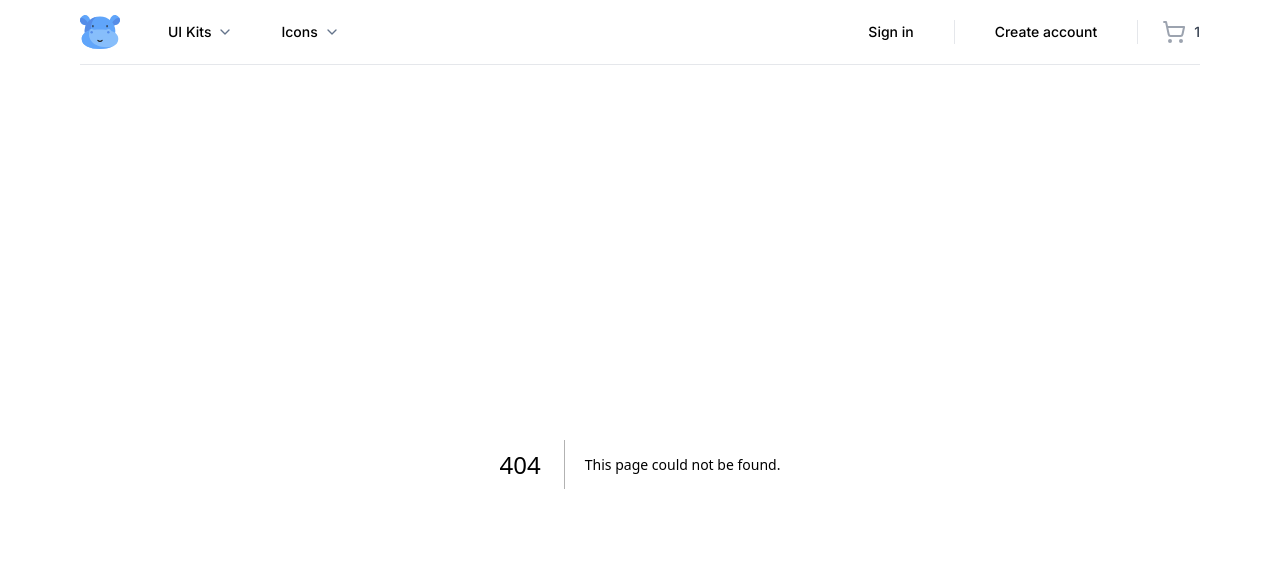
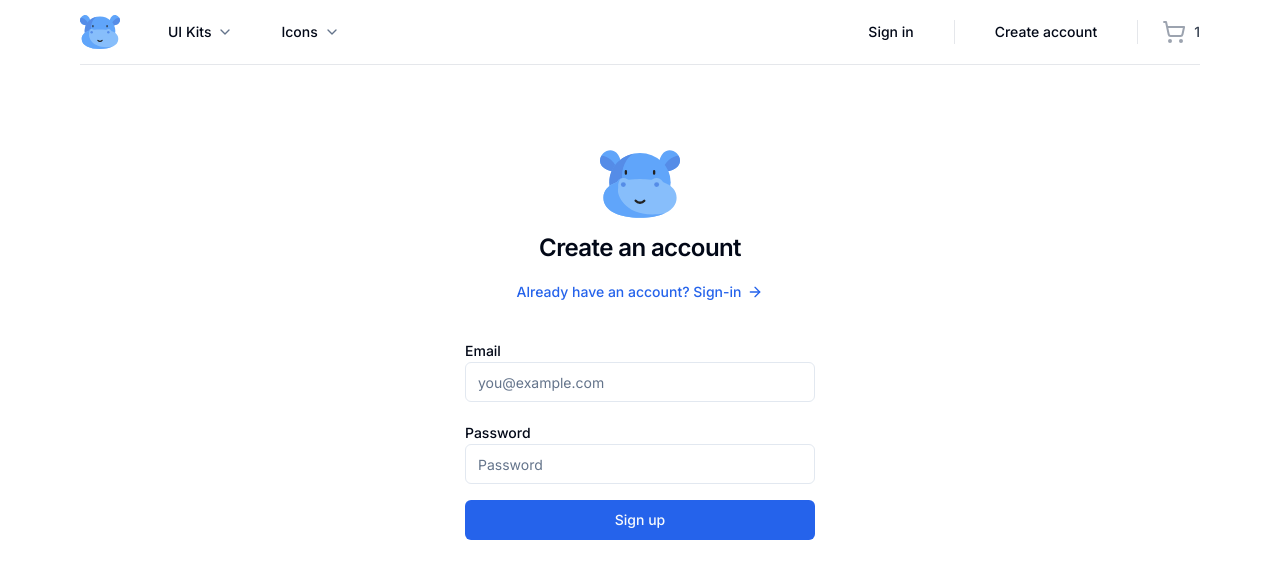
Before and after one commit to SanchitB23/e-Commerce-App, a Next.js app: page /sign-up in a window 1280 px wide. Before the commit this address had no page. Shown: the top 578 px of the page. Built offline with nearby package versions, Linux system fonts and the light colour scheme.

Commit message:
Added Signup Component

```diff
--- a/package.json
+++ b/package.json
@@ -9,10 +9,12 @@
     "lint": "next lint"
   },
   "dependencies": {
+    "@hookform/resolvers": "^3.3.2",
     "@payloadcms/bundler-webpack": "^1.0.5",
     "@payloadcms/db-mongodb": "^1.0.8",
     "@payloadcms/richtext-slate": "^1.2.0",
     "@radix-ui/react-dialog": "^1.0.5",
+    "@radix-ui/react-label": "^2.0.2",
     "@radix-ui/react-scroll-area": "^1.0.5",
     "@radix-ui/react-separator": "^1.0.3",
     "@radix-ui/react-slot": "^1.0.2",
@@ -26,8 +28,11 @@
     "payload": "^2.2.1",
     "react": "^18",
     "react-dom": "^18",
+    "react-hook-form": "^7.48.2",
+    "sonner": "^1.2.3",
     "tailwind-merge": "^2.0.0",
     "tailwindcss-animate": "^1.0.7",
+    "zod": "^3.22.4",
     "zustand": "^4.4.6"
   },
   "devDependencies": {
--- /dev/null
+++ b/src/app/(auth)/sign-up/page.tsx
@@ -0,0 +1,98 @@
+import React from "react";
+import { Icons } from "@/components/Icons";
+import Link from "next/link";
+import { Button, buttonVariants } from "@/components/ui/button";
+import { ArrowRight } from "lucide-react";
+import { Input } from "@/components/ui/input";
+import { Label } from "@/components/ui/label";
+import { useForm } from "react-hook-form";
+import { zodResolver } from "@hookform/resolvers/zod";
+import {
+  AuthCredentialsValidator,
+  TAuthCredentialsValidator,
+} from "@/lib/validators/account-credentials-validator";
+import { cn } from "@/lib/utils";
+
+function SignUp() {
+  const {
+    register,
+    handleSubmit,
+    formState: { errors },
+  } = useForm<TAuthCredentialsValidator>({
+    resolver: zodResolver(AuthCredentialsValidator),
+  });
+
+  const onSubmit = ({ email, password }: TAuthCredentialsValidator) => {
+    // mutate({ email, password });
+    console.log("submit", email, password);
+  };
+
+  return (
+    <>
+      <div className="container relative flex pt-20 flex-col items-center justify-center lg:px-0">
+        <div className="mx-auto flex w-full flex-col justify-center space-y-6 sm:w-[350px]">
+          <div className="flex flex-col items-center space-y-2 text-center">
+            <Icons.logo className="h-20 w-20" />
+            <h1 className="text-2xl font-semibold tracking-tight">
+              Create an account
+            </h1>
+
+            <Link
+              className={buttonVariants({
+                variant: "link",
+                className: "gap-1.5",
+              })}
+              href="/sign-in"
+            >
+              Already have an account? Sign-in
+              <ArrowRight className="h-4 w-4" />
+            </Link>
+          </div>
+
+          <div className="grid gap-6">
+            <form onSubmit={handleSubmit(onSubmit)}>
+              <div className="grid gap-2">
+                <div className="grid gap-1 py-2">
+                  <Label htmlFor="email">Email</Label>
+                  <Input
+                    {...register("email")}
+                    className={cn({
+                      "focus-visible:ring-red-500": errors.email,
+                    })}
+                    placeholder="you@example.com"
+                  />
+                  {errors?.email && (
+                    <p className="text-sm text-red-500">
+                      {errors.email.message}
+                    </p>
+                  )}
+                </div>
+
+                <div className="grid gap-1 py-2">
+                  <Label htmlFor="password">Password</Label>
+                  <Input
+                    {...register("password")}
+                    type="password"
+                    className={cn({
+                      "focus-visible:ring-red-500": errors.password,
+                    })}
+                    placeholder="Password"
+                  />
+                  {errors?.password && (
+                    <p className="text-sm text-red-500">
+                      {errors.password.message}
+                    </p>
+                  )}
+                </div>
+
+                <Button>Sign up</Button>
+              </div>
+            </form>
+          </div>
+        </div>
+      </div>
+    </>
+  );
+}
+
+export default SignUp;
--- /dev/null
+++ b/src/components/ui/input.tsx
@@ -0,0 +1,25 @@
+import * as React from "react"
+
+import { cn } from "@/lib/utils"
+
+export interface InputProps
+  extends React.InputHTMLAttributes<HTMLInputElement> {}
+
+const Input = React.forwardRef<HTMLInputElement, InputProps>(
+  ({ className, type, ...props }, ref) => {
+    return (
+      <input
+        type={type}
+        className={cn(
+          "flex h-10 w-full rounded-md border border-input bg-background px-3 py-2 text-sm ring-offset-background file:border-0 file:bg-transparent file:text-sm file:font-medium placeholder:text-muted-foreground focus-visible:outline-none focus-visible:ring-2 focus-visible:ring-ring focus-visible:ring-offset-2 disabled:cursor-not-allowed disabled:opacity-50",
+          className
+        )}
+        ref={ref}
+        {...props}
+      />
+    )
+  }
+)
+Input.displayName = "Input"
+
+export { Input }
--- /dev/null
+++ b/src/components/ui/label.tsx
@@ -0,0 +1,26 @@
+"use client"
+
+import * as React from "react"
+import * as LabelPrimitive from "@radix-ui/react-label"
+import { cva, type VariantProps } from "class-variance-authority"
+
+import { cn } from "@/lib/utils"
+
+const labelVariants = cva(
+  "text-sm font-medium leading-none peer-disabled:cursor-not-allowed peer-disabled:opacity-70"
+)
+
+const Label = React.forwardRef<
+  React.ElementRef<typeof LabelPrimitive.Root>,
+  React.ComponentPropsWithoutRef<typeof LabelPrimitive.Root> &
+    VariantProps<typeof labelVariants>
+>(({ className, ...props }, ref) => (
+  <LabelPrimitive.Root
+    ref={ref}
+    className={cn(labelVariants(), className)}
+    {...props}
+  />
+))
+Label.displayName = LabelPrimitive.Root.displayName
+
+export { Label }
--- /dev/null
+++ b/src/lib/validators/account-credentials-validator.ts
@@ -0,0 +1,12 @@
+import { z } from "zod";
+
+export const AuthCredentialsValidator = z.object({
+  email: z.string().email(),
+  password: z.string().min(8, {
+    message: "Password must be at least 8 characters long.",
+  }),
+});
+
+export type TAuthCredentialsValidator = z.infer<
+  typeof AuthCredentialsValidator
+>;
```
